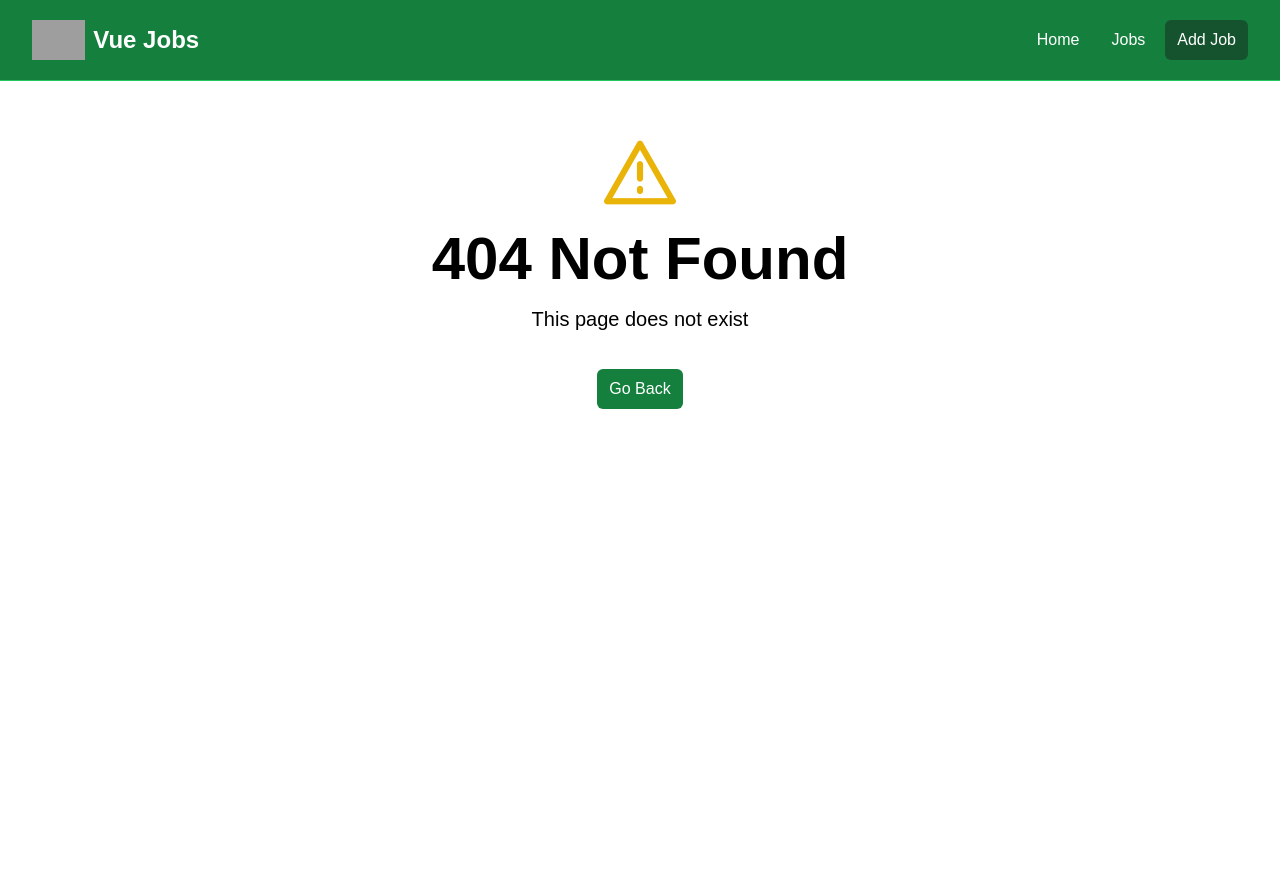
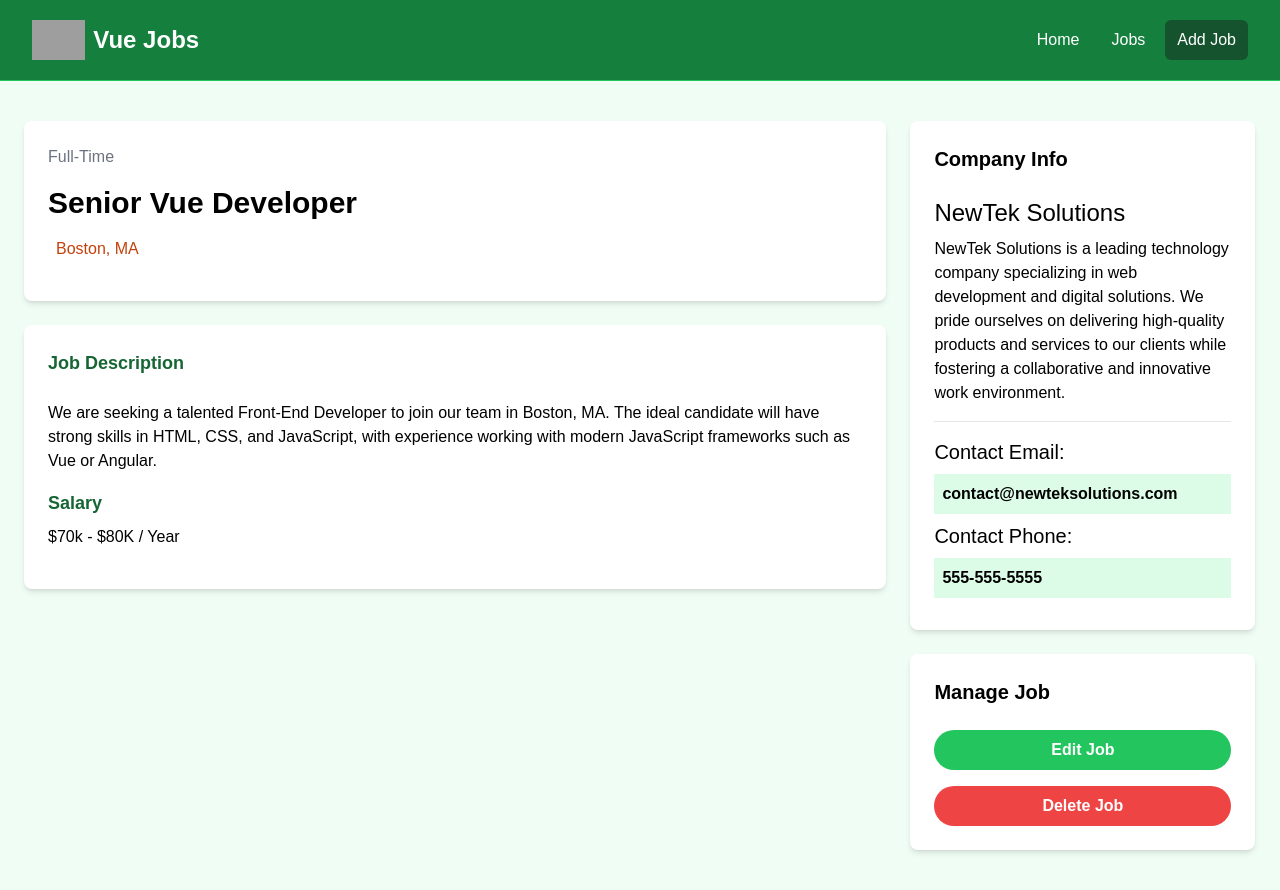
Before and after one commit to doraemonpup/vue-jobs, a Vue app: page /jobs/add in a window 1280 px wide. Before the commit this address had no page. Before the commit the page ends 800 px from the top, so only its background shows below. Built offline with nearby package versions, Linux system fonts and the light colour scheme; grey boxes are pictures that could not be loaded.

Commit message:
added JobView to show an individual job + its route

```diff
--- a/src/router/index.js
+++ b/src/router/index.js
@@ -1,5 +1,6 @@
 import { createRouter, createWebHistory } from 'vue-router'
 import HomeView from '@/views/HomeView.vue'
+import JobsView from '@/views/JobsView.vue'
 import JobView from '@/views/JobView.vue'
 import NotFoundView from '@/views/NotFoundView.vue'
 
@@ -14,6 +15,11 @@
     {
       path: '/jobs',
       name: 'jobs',
+      component: JobsView,
+    },
+    {
+      path: '/jobs/:id',
+      name: 'job',
       component: JobView,
     },
     {
--- a/src/views/JobView.vue
+++ b/src/views/JobView.vue
@@ -1,7 +1,87 @@
-<script setup>
-import JobListings from '@/components/JobListings.vue'
-</script>
+<script setup></script>
 
 <template>
-  <JobListings />
+  <section class="bg-green-50">
+    <div class="container m-auto py-10 px-6">
+      <div class="grid grid-cols-1 md:grid-cols-70/30 w-full gap-6">
+        <main>
+          <div
+            class="bg-white p-6 rounded-lg shadow-md text-center md:text-left"
+          >
+            <div class="text-gray-500 mb-4">Full-Time</div>
+            <h1 class="text-3xl font-bold mb-4">Senior Vue Developer</h1>
+            <div
+              class="text-gray-500 mb-4 flex align-middle justify-center md:justify-start"
+            >
+              <i
+                class="fa-solid fa-location-dot text-lg text-orange-700 mr-2"
+              ></i>
+              <p class="text-orange-700">Boston, MA</p>
+            </div>
+          </div>
+
+          <div class="bg-white p-6 rounded-lg shadow-md mt-6">
+            <h3 class="text-green-800 text-lg font-bold mb-6">
+              Job Description
+            </h3>
+
+            <p class="mb-4">
+              We are seeking a talented Front-End Developer to join our team in
+              Boston, MA. The ideal candidate will have strong skills in HTML,
+              CSS, and JavaScript, with experience working with modern
+              JavaScript frameworks such as Vue or Angular.
+            </p>
+
+            <h3 class="text-green-800 text-lg font-bold mb-2">Salary</h3>
+
+            <p class="mb-4">$70k - $80K / Year</p>
+          </div>
+        </main>
+
+        <!-- Sidebar -->
+        <aside>
+          <!-- Company Info -->
+          <div class="bg-white p-6 rounded-lg shadow-md">
+            <h3 class="text-xl font-bold mb-6">Company Info</h3>
+
+            <h2 class="text-2xl">NewTek Solutions</h2>
+
+            <p class="my-2">
+              NewTek Solutions is a leading technology company specializing in
+              web development and digital solutions. We pride ourselves on
+              delivering high-quality products and services to our clients while
+              fostering a collaborative and innovative work environment.
+            </p>
+
+            <hr class="my-4" />
+
+            <h3 class="text-xl">Contact Email:</h3>
+
+            <p class="my-2 bg-green-100 p-2 font-bold">
+              contact@newteksolutions.com
+            </p>
+
+            <h3 class="text-xl">Contact Phone:</h3>
+
+            <p class="my-2 bg-green-100 p-2 font-bold">555-555-5555</p>
+          </div>
+
+          <!-- Manage -->
+          <div class="bg-white p-6 rounded-lg shadow-md mt-6">
+            <h3 class="text-xl font-bold mb-6">Manage Job</h3>
+            <a
+              href="add-job.html"
+              class="bg-green-500 hover:bg-green-600 text-white text-center font-bold py-2 px-4 rounded-full w-full focus:outline-none focus:shadow-outline mt-4 block"
+              >Edit Job</a
+            >
+            <button
+              class="bg-red-500 hover:bg-red-600 text-white font-bold py-2 px-4 rounded-full w-full focus:outline-none focus:shadow-outline mt-4 block"
+            >
+              Delete Job
+            </button>
+          </div>
+        </aside>
+      </div>
+    </div>
+  </section>
 </template>
```
